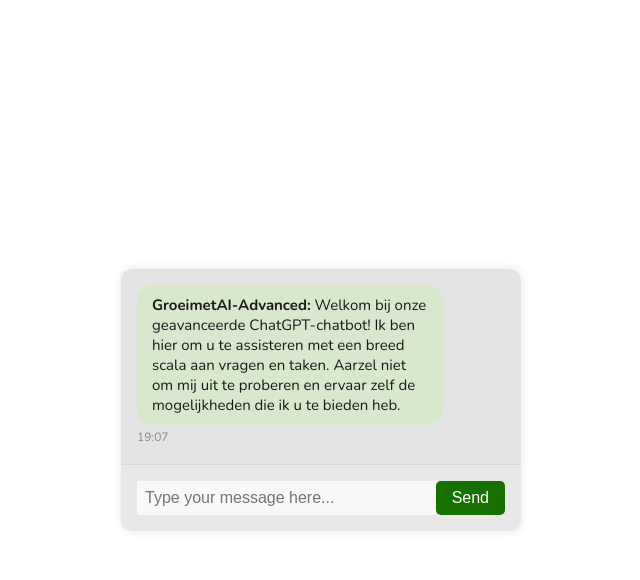
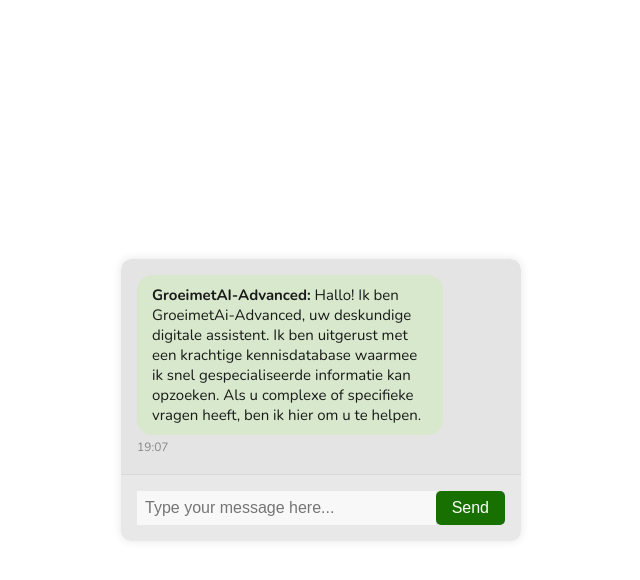
Before and after one commit to vadupdawg/Advanced_chatbot, a Flask app: page / in a window 1280 px wide. Shown: the top 580 px of the page, without its empty margins (319-959 px from the left). Run offline with Flask 3, Linux system fonts and the light colour scheme.

Commit message:
nieuwe intro tekst

```diff
--- a/templates/index.html
+++ b/templates/index.html
@@ -10,7 +10,7 @@
 <body class="home">
     <div class="chat-container">
         <div class="chat-output" id="chat-output">
-            <div class="message bot" id="greeting"><strong>GroeimetAI-Advanced:</strong> Welkom bij onze geavanceerde ChatGPT-chatbot! Ik ben hier om u te assisteren met een breed scala aan vragen en taken. Aarzel niet om mij uit te proberen en ervaar zelf de mogelijkheden die ik u te bieden heb.<span class="timestamp-greeting" style="float: left;"></span></div>
+            <div class="message bot" id="greeting"><strong>GroeimetAI-Advanced:</strong> Hallo! Ik ben GroeimetAi-Advanced, uw deskundige digitale assistent. Ik ben uitgerust met een krachtige kennisdatabase waarmee ik snel gespecialiseerde informatie kan opzoeken. Als u complexe of specifieke vragen heeft, ben ik hier om u te helpen.<span class="timestamp-greeting" style="float: left;"></span></div>
         </div>
         <div class="chat-input">
             <div class="typing-indicator" id="typing-indicator">GroeimetAI is typing...</div>
```
